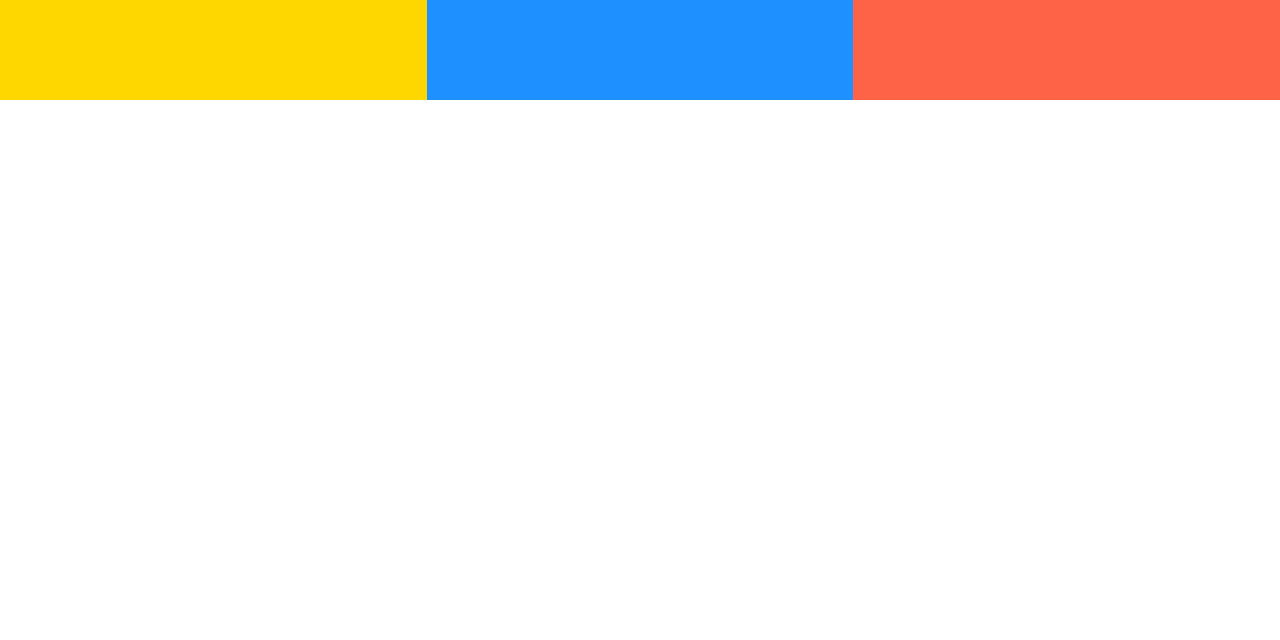
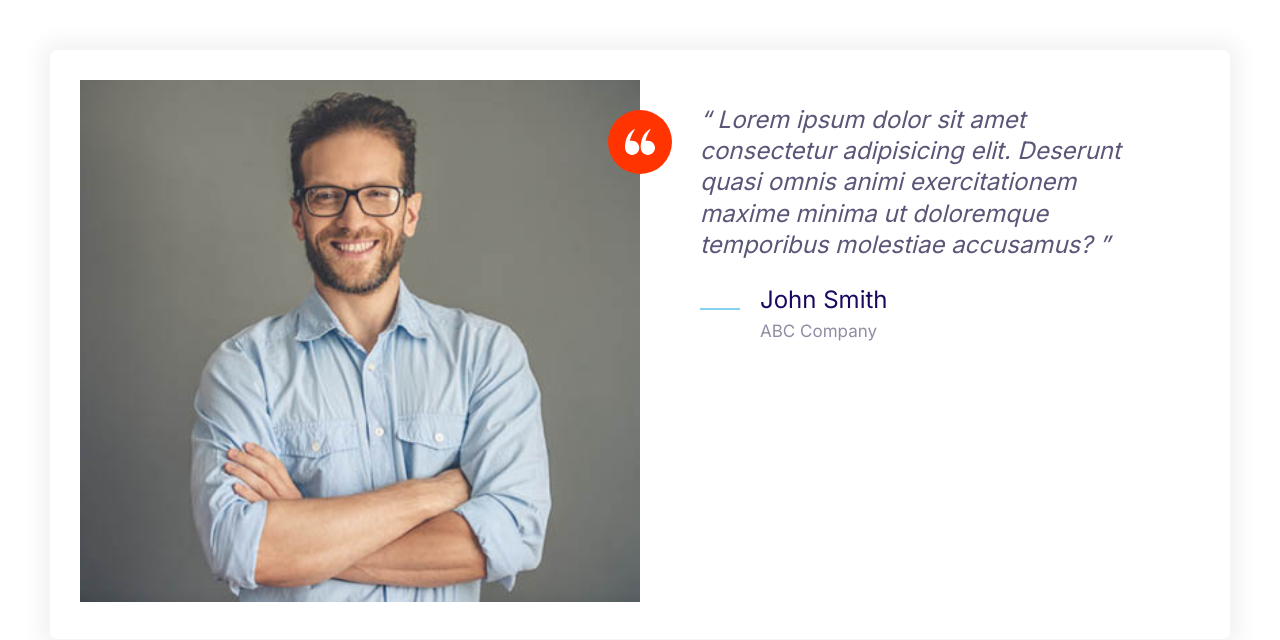
Before and after one commit to kiestonguidry/Flagstaff-Boulders, a plain HTML site: page index.html in a window 1280 px wide. Drawn offline with Linux system fonts and the light colour scheme.

Commit message:
made testimonal component

```diff
--- a/css/styles.css
+++ b/css/styles.css
@@ -162,6 +162,15 @@ a {
   fill: var(--color-primary);
 }
 
+.icon--white {
+  fill: #fff;
+}
+
+.icon--small {
+  width: 30px;
+  height: 30px;
+}
+
 .icon-container {
   background: #fef9fa;
   width: 64px;
@@ -170,6 +179,10 @@ a {
   display: inline-flex;
   justify-content: center;
   align-items: center;
+}
+
+.icon-container--accent {
+  background: var(--color-accent);
 }
 
 /* Buttons */
@@ -435,7 +448,7 @@ a {
 
 @media screen and (min-width: 768px) {
   .grid--1x2 {
-    grid-template-columns: 1fr 1fr;
+    grid-template-columns: repeat(2, 1fr);
   }
 }
 
@@ -444,3 +457,34 @@ a {
     grid-template-columns: 1fr 1fr 1fr;
   }
 }
+
+/* Testimonials */
+
+.testimonial {
+  padding: 3rem;
+}
+
+.testimonial__image {
+  position: relative;
+}
+
+.testimonial__image > img {
+  width: 100%;
+}
+
+.testimonial__image > .icon-container {
+  position: absolute;
+  top: 3rem;
+  right: -32px;
+}
+
+@media screen and (min-width: 768px) {
+  .testimonial .quote,
+  .testimonial .quote__author {
+    font-size: 2.4rem;
+  }
+
+  .testimonial .quote {
+    margin-left: 6rem;
+  }
+}
--- a/index.html
+++ b/index.html
@@ -15,11 +15,38 @@
     <link rel="stylesheet" href="css/styles.css" />
   </head>
 
-  <body>
-    <div class="grid grid--1x3">
-      <div style="height: 100px; background: gold"></div>
-      <div style="height: 100px; background: dodgerblue"></div>
-      <div style="height: 100px; background: tomato"></div>
+  <body style="padding: 5rem">
+    <div class="card testimonial">
+      <div class="grid grid--1x2">
+        <div class="testimonial__image">
+          <img src="images/testimonial.jpg" alt="A Happy, smiling customer" />
+          <span class="icon-container icon-container--accent">
+            <svg class="icon icon--white icon--small">
+              <use xlink:href="images/sprite.svg#quotes"></use>
+            </svg>
+          </span>
+        </div>
+        <blockquote class="quote">
+          <p class="quote__text">
+            Lorem ipsum dolor sit amet consectetur adipisicing elit. Deserunt
+            quasi omnis animi exercitationem maxime minima ut doloremque
+            temporibus molestiae accusamus?
+          </p>
+          <footer>
+            <div class="media">
+              <div class="media__image">
+                <svg class="icon icon--primary quote__line">
+                  <use xlink:href="images/sprite.svg#line"></use>
+                </svg>
+              </div>
+              <div class="media__body">
+                <h3 class="media__title quote__author">John Smith</h3>
+                <p class="quote__company">ABC Company</p>
+              </div>
+            </div>
+          </footer>
+        </blockquote>
+      </div>
     </div>
   </body>
 </html>
```
Also changed, not shown: images/testimonial.jpg (added), 1 other file.
